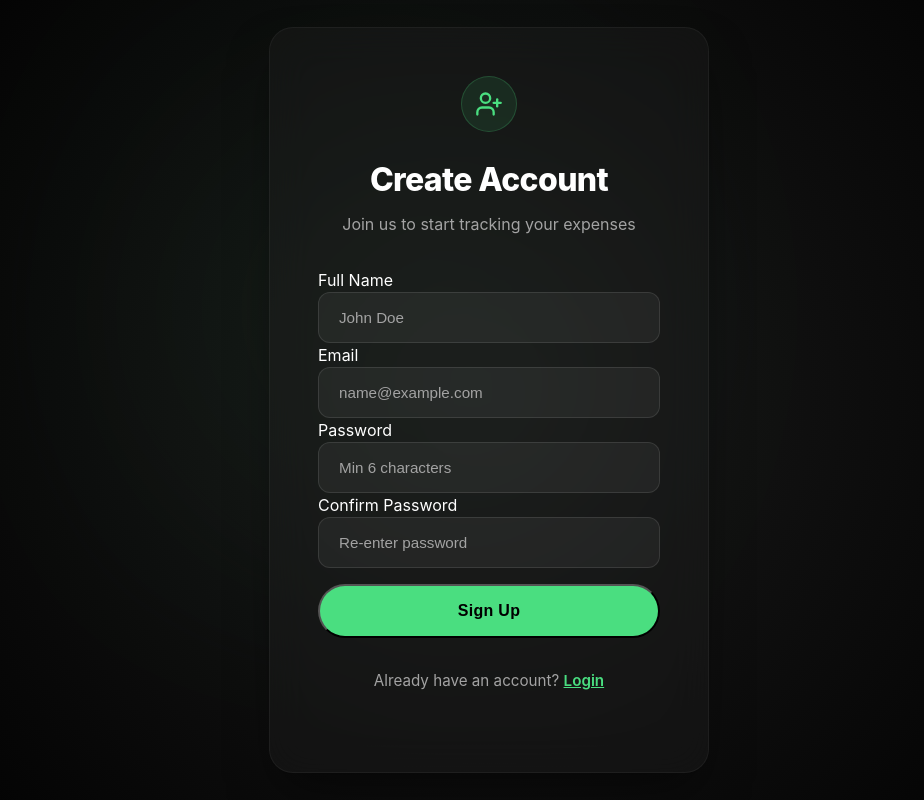
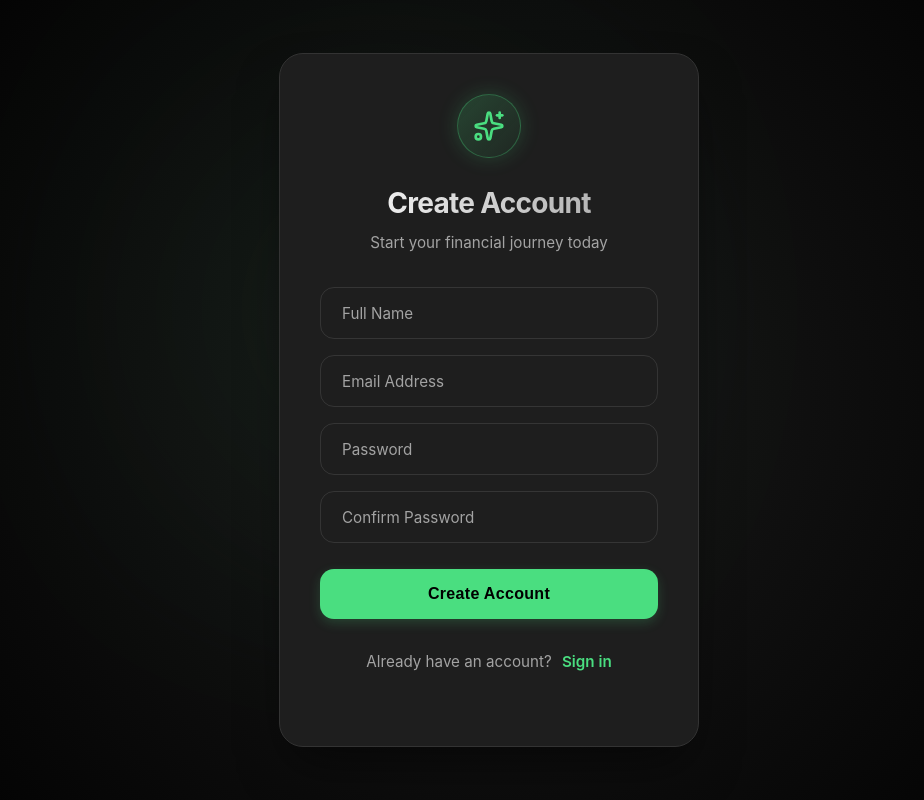
Before and after one commit to sarasithagalagama/sentifi-mern-ai-finance-dashboard, a React (Vite) app in the folder frontend/: page /register in a window 1280 px wide. Shown: the whole page, without its empty margins (151-1075 px from the left). Built offline with nearby package versions, Linux system fonts and the light colour scheme; no server answers.

Commit message:
fix(ui): polish signup page to match login design

```diff
--- a/frontend/src/pages/Register.tsx
+++ b/frontend/src/pages/Register.tsx
@@ -1,7 +1,7 @@
-import { useState } from 'react';
+import { useState, useEffect } from 'react';
 import { useNavigate, Link } from 'react-router-dom';
 import { useAuth } from '../context/AuthContext';
-import { UserPlus } from 'lucide-react';
+import { UserPlus, Sparkles } from 'lucide-react';
 
 const Register = () => {
   const [name, setName] = useState('');
@@ -10,9 +10,29 @@ const Register = () => {
   const [confirmPassword, setConfirmPassword] = useState('');
   const [loading, setLoading] = useState(false);
   const [error, setError] = useState('');
+  const [focusedInput, setFocusedInput] = useState<string | null>(null);
 
   const { register } = useAuth();
   const navigate = useNavigate();
+
+  useEffect(() => {
+    // Force styles for autofill
+    const style = document.createElement("style");
+    style.innerHTML = `
+      input:-webkit-autofill,
+      input:-webkit-autofill:hover,
+      input:-webkit-autofill:focus,
+      input:-webkit-autofill:active {
+        -webkit-box-shadow: 0 0 0 30px #1E1E1E inset !important;
+        -webkit-text-fill-color: white !important;
+        transition: background-color 5000s ease-in-out 0s;
+      }
+    `;
+    document.head.appendChild(style);
+    return () => {
+      document.head.removeChild(style);
+    };
+  }, []);
 
   const handleSubmit = async (e: React.FormEvent) => {
     e.preventDefault();
@@ -42,99 +62,255 @@ const Register = () => {
     }
   };
 
+  const getInputBorderColor = (fieldName: string) => {
+    if (focusedInput === fieldName) return 'var(--primary)';
+    if (fieldName === 'name' && name) return 'var(--primary)';
+    if (fieldName === 'email' && email) return 'var(--primary)';
+    if (fieldName === 'password' && password) return 'var(--primary)';
+    if (fieldName === 'confirmPassword' && confirmPassword) return 'var(--primary)';
+    return 'var(--border)';
+  };
+
   return (
     <div className="auth-page">
-      <div className="auth-card">
-        <div style={{ textAlign: 'center', marginBottom: '2rem' }}>
+      <div className="auth-card" style={{
+        background: '#1E1E1E',
+        borderRadius: '24px',
+        padding: '2.5rem',
+        boxShadow: '0 25px 50px -12px rgba(0, 0, 0, 0.5)',
+        border: '1px solid #333',
+        width: '100%',
+        maxWidth: '420px',
+        position: 'relative',
+        overflow: 'hidden'
+      }}>
+        {/* Glow Effects */}
+        <div style={{
+          position: 'absolute',
+          top: '-50%',
+          left: '50%',
+          transform: 'translateX(-50%)',
+          width: '200px',
+          height: '200px',
+          background: 'var(--primary)',
+          opacity: '0.15',
+          filter: 'blur(80px)',
+          borderRadius: '50%',
+          pointerEvents: 'none'
+        }} />
+
+        <div style={{ textAlign: 'center', marginBottom: '2rem', position: 'relative' }}>
           <div style={{
-             width: 56, height: 56,
-             background: 'rgba(74, 222, 128, 0.1)',
+             width: 64, height: 64,
+             background: 'linear-gradient(135deg, rgba(74, 222, 128, 0.2), rgba(74, 222, 128, 0.05))',
              borderRadius: '50%',
              display: 'flex', alignItems: 'center', justifyContent: 'center',
              margin: '0 auto 1.5rem auto',
              color: 'var(--primary)',
-             border: '1px solid rgba(74, 222, 128, 0.2)'
+             border: '1px solid rgba(74, 222, 128, 0.3)',
+             boxShadow: '0 0 20px rgba(74, 222, 128, 0.2)'
           }}>
-            <UserPlus size={28} />
+            <Sparkles size={32} />
           </div>
-          <h1>Create Account</h1>
-          <p className="text-mute">Join us to start tracking your expenses</p>
+          <h1 style={{
+            fontSize: '1.75rem',
+            fontWeight: 700,
+            letterSpacing: '-0.025em',
+            marginBottom: '0.5rem',
+            background: 'linear-gradient(to right, #fff, #a3a3a3)',
+            WebkitBackgroundClip: 'text',
+            WebkitTextFillColor: 'transparent'
+          }}>Create Account</h1>
+          <p className="text-mute" style={{ fontSize: '0.95rem' }}>Start your financial journey today</p>
         </div>
 
         {error && (
           <div style={{
-            padding: '12px',
-            marginBottom: '16px',
+            padding: '12px 16px',
+            marginBottom: '20px',
             backgroundColor: 'rgba(239, 68, 68, 0.1)',
-            border: '1px solid var(--danger)',
-            borderRadius: 'var(--radius-md)',
-            color: 'var(--danger)',
+            border: '1px solid rgba(239, 68, 68, 0.2)',
+            borderRadius: '12px',
+            color: '#F87171',
             fontSize: '0.9rem',
-            textAlign: 'center'
+            textAlign: 'center',
+            display: 'flex',
+            alignItems: 'center',
+            justifyContent: 'center',
+            gap: '8px'
           }}>
-            {error}
+             <span>⚠️ {error}</span>
           </div>
         )}
 
-        <form onSubmit={handleSubmit} className="auth-form">
-          <div className="form-group">
-            <label htmlFor="name">Full Name</label>
+        <form onSubmit={handleSubmit} className="auth-form" style={{ display: 'flex', flexDirection: 'column', gap: '16px' }}>
+
+          <div className="form-group" style={{ position: 'relative' }}>
+            <label htmlFor="name" style={{
+                position: 'absolute',
+                left: '16px',
+                top: name || focusedInput === 'name' ? '-10px' : '16px',
+                fontSize: name || focusedInput === 'name' ? '0.75rem' : '0.95rem',
+                color: focusedInput === 'name' ? 'var(--primary)' : 'var(--text-secondary)',
+                background: '#1E1E1E',
+                padding: '0 6px',
+                transition: 'all 0.2s',
+                pointerEvents: 'none',
+                zIndex: 10
+            }}>Full Name</label>
             <input
               type="text"
               id="name"
               value={name}
               onChange={(e) => setName(e.target.value)}
+              onFocus={() => setFocusedInput('name')}
+              onBlur={() => setFocusedInput(null)}
               required
-              placeholder="John Doe"
-              minLength={2}
+              style={{
+                  width: '100%',
+                  padding: '16px',
+                  background: 'transparent',
+                  border: `1px solid ${getInputBorderColor('name')}`,
+                  borderRadius: '14px',
+                  color: 'white',
+                  fontSize: '1rem',
+                  outline: 'none',
+                  transition: 'all 0.2s'
+              }}
             />
           </div>
 
-          <div className="form-group">
-            <label htmlFor="email">Email</label>
+          <div className="form-group" style={{ position: 'relative' }}>
+            <label htmlFor="email" style={{
+                position: 'absolute',
+                left: '16px',
+                top: email || focusedInput === 'email' ? '-10px' : '16px',
+                fontSize: email || focusedInput === 'email' ? '0.75rem' : '0.95rem',
+                color: focusedInput === 'email' ? 'var(--primary)' : 'var(--text-secondary)',
+                background: '#1E1E1E',
+                padding: '0 6px',
+                transition: 'all 0.2s',
+                pointerEvents: 'none',
+                zIndex: 10
+            }}>Email Address</label>
             <input
               type="email"
               id="email"
               value={email}
               onChange={(e) => setEmail(e.target.value)}
+              onFocus={() => setFocusedInput('email')}
+              onBlur={() => setFocusedInput(null)}
               required
-              placeholder="name@example.com"
+              style={{
+                  width: '100%',
+                  padding: '16px',
+                  background: 'transparent',
+                  border: `1px solid ${getInputBorderColor('email')}`,
+                  borderRadius: '14px',
+                  color: 'white',
+                  fontSize: '1rem',
+                  outline: 'none',
+                  transition: 'all 0.2s'
+              }}
             />
           </div>
 
-          <div className="form-group">
-            <label htmlFor="password">Password</label>
+          <div className="form-group" style={{ position: 'relative' }}>
+            <label htmlFor="password" style={{
+                position: 'absolute',
+                left: '16px',
+                top: password || focusedInput === 'password' ? '-10px' : '16px',
+                fontSize: password || focusedInput === 'password' ? '0.75rem' : '0.95rem',
+                color: focusedInput === 'password' ? 'var(--primary)' : 'var(--text-secondary)',
+                background: '#1E1E1E',
+                padding: '0 6px',
+                transition: 'all 0.2s',
+                pointerEvents: 'none',
+                zIndex: 10
+            }}>Password</label>
             <input
               type="password"
               id="password"
               value={password}
               onChange={(e) => setPassword(e.target.value)}
+              onFocus={() => setFocusedInput('password')}
+              onBlur={() => setFocusedInput(null)}
               required
-              placeholder="Min 6 characters"
-              minLength={6}
+              style={{
+                  width: '100%',
+                  padding: '16px',
+                  background: 'transparent',
+                  border: `1px solid ${getInputBorderColor('password')}`,
+                  borderRadius: '14px',
+                  color: 'white',
+                  fontSize: '1rem',
+                  outline: 'none',
+                  transition: 'all 0.2s'
+              }}
             />
           </div>
 
-          <div className="form-group">
-            <label htmlFor="confirmPassword">Confirm Password</label>
+          <div className="form-group" style={{ position: 'relative' }}>
+            <label htmlFor="confirmPassword" style={{
+                position: 'absolute',
+                left: '16px',
+                top: confirmPassword || focusedInput === 'confirmPassword' ? '-10px' : '16px',
+                fontSize: confirmPassword || focusedInput === 'confirmPassword' ? '0.75rem' : '0.95rem',
+                color: focusedInput === 'confirmPassword' ? 'var(--primary)' : 'var(--text-secondary)',
+                background: '#1E1E1E',
+                padding: '0 6px',
+                transition: 'all 0.2s',
+                pointerEvents: 'none',
+                zIndex: 10
+            }}>Confirm Password</label>
             <input
               type="password"
               id="confirmPassword"
               value={confirmPassword}
               onChange={(e) => setConfirmPassword(e.target.value)}
+              onFocus={() => setFocusedInput('confirmPassword')}
+              onBlur={() => setFocusedInput(null)}
               required
-              placeholder="Re-enter password"
-              minLength={6}
+              style={{
+                  width: '100%',
+                  padding: '16px',
+                  background: 'transparent',
+                  border: `1px solid ${getInputBorderColor('confirmPassword')}`,
+                  borderRadius: '14px',
+                  color: 'white',
+                  fontSize: '1rem',
+                  outline: 'none',
+                  transition: 'all 0.2s'
+              }}
             />
           </div>
 
-          <button type="submit" className="btn-submit" disabled={loading}>
-            {loading ? 'Creating Account...' : 'Sign Up'}
+          <button
+            type="submit"
+            className="btn-submit"
+            disabled={loading}
+            style={{
+                marginTop: '10px',
+                padding: '16px',
+                borderRadius: '14px',
+                fontSize: '1rem',
+                fontWeight: 600,
+                letterSpacing: '0.02em',
+                background: 'var(--primary)',
+                color: '#000',
+                border: 'none',
+                cursor: loading ? 'not-allowed' : 'pointer',
+                opacity: loading ? 0.7 : 1,
+                boxShadow: '0 4px 12px rgba(74, 222, 128, 0.2)',
+                transition: 'all 0.2s'
+            }}
+          >
+            {loading ? 'Creating Account...' : 'Create Account'}
           </button>
         </form>
 
-        <p className="auth-footer">
-          Already have an account? <Link to="/login" style={{ color: 'var(--primary)', fontWeight: 600 }}>Login</Link>
+        <p className="auth-footer" style={{ marginTop: '2rem', textAlign: 'center', color: 'var(--text-secondary)' }}>
+          Already have an account? <Link to="/login" style={{ color: 'var(--primary)', fontWeight: 600, textDecoration: 'none', marginLeft: '6px' }}>Sign in</Link>
         </p>
       </div>
     </div>
```
